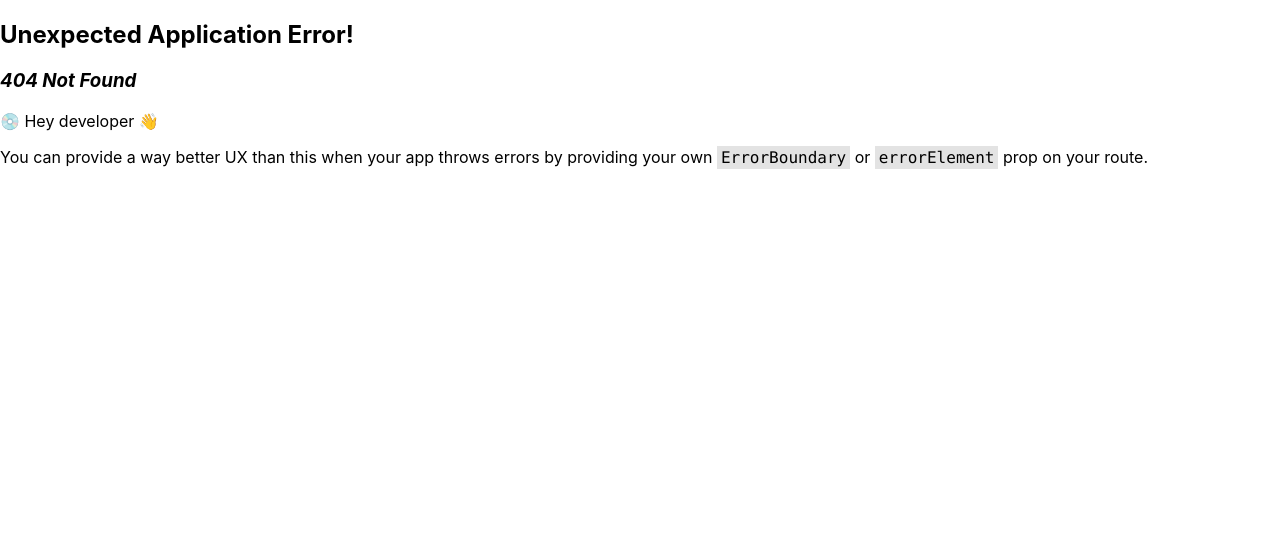
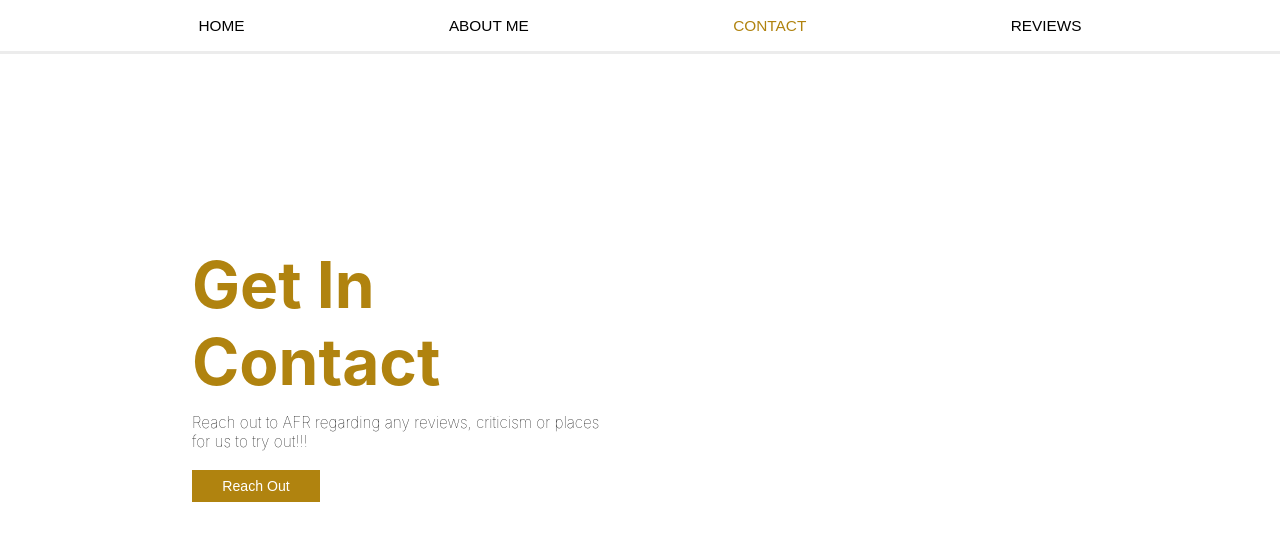
Before and after one commit to 54JIN/afr, a React (Create React App) app: page /afr/Contact in a window 1280 px wide. Before the commit this address had no page. Shown: the top 540 px of the page. Built offline with nearby package versions, Linux system fonts and the light colour scheme.

Commit message:
Added on Contact and Reviews Pages, added path ways Contact and Reviews.

```diff
--- a/src/Assets/Components/Header.js
+++ b/src/Assets/Components/Header.js
@@ -5,6 +5,8 @@ import { Link } from 'react-router-dom';
 //Imported Components
 import Home from '../../Pages/Home/Home';
 import AboutMe from '../../Pages/AboutMe/AboutMe';
+import Contact from '../../Pages/Contact/Contact';
+import Reviews from '../../Pages/Reviews/Reviews';
 
 //CSS Imports
 import './Header.css'
@@ -21,8 +23,8 @@ class Header extends Component {
             <div className="Header">
                 <Link key={Home} to={'/afr'} ><button className={this.props.active === "0" ? "activeLink" : null}>HOME</button></Link>
                 <Link key={AboutMe} to={'/afr/AboutMe'} ><button className={this.props.active === "1" ? "activeLink" : null}>ABOUT ME</button></Link>
-                <Link key={AboutMe} to={'/afr/AboutMe'} ><button className={this.props.active === "2" ? "activeLink" : null}>CONTACT</button></Link>
-                <Link key={AboutMe} to={'/afr/AboutMe'} ><button className={this.props.active === "3" ? "activeLink" : null}>REVIEWS</button></Link>
+                <Link key={Contact} to={'/afr/Contact'} ><button className={this.props.active === "2" ? "activeLink" : null}>CONTACT</button></Link>
+                <Link key={Reviews} to={'/afr/Reviews'} ><button className={this.props.active === "3" ? "activeLink" : null}>REVIEWS</button></Link>
             </div>
         )
     }
--- /dev/null
+++ b/src/Pages/Contact/Contact.css
@@ -0,0 +1,32 @@
+.Contact-content {
+    display: flex;
+    flex-direction: column;
+    justify-content: center;
+    width: 33vw;
+    height: 80vh;
+    margin-left: 15vw;
+}
+
+.Contact-content h1 {
+    margin-top: 0px;
+    margin-bottom: 0px;
+    font-size: 5vw;
+    color: #B0830F;
+}
+
+.Contact-content p {
+    margin-top: 1vw;
+    margin-bottom: 1.5vw;
+    font-size: 1.2vw;
+    font-weight: lighter;
+}
+
+.Contact-content button {
+    width: 10vw;
+    height: 2.5vw;
+    font-size: 1.1vw;
+    background-color: #B0830F;
+    border: none;
+    color: white;
+    cursor: pointer;
+}
--- /dev/null
+++ b/src/Pages/Contact/Contact.js
@@ -0,0 +1,27 @@
+import React, {Component} from 'react';
+
+import { Link } from 'react-router-dom';
+
+//Imported Components
+import Header from '../../Assets/Components/Header';
+import Carousel from '../../Assets/Components/Carousel';
+
+//CSS Imports
+import './Contact.css';
+
+class Contact extends Component {
+    render() {
+        return(
+            <div className='Contact'>
+                <Header active="2"/>
+                <div className='Contact-content'>
+                    <h1>Get In Contact</h1>
+                    <p>Reach out to AFR regarding any reviews, criticism or places for us to try out!!! </p>
+                    <button>Reach Out</button>
+                </div>
+            </div>
+        )
+    }
+}
+
+export default Contact;
--- /dev/null
+++ b/src/Pages/Reviews/Reviews.js
@@ -0,0 +1,26 @@
+import React, {Component} from 'react';
+
+import { Link } from 'react-router-dom';
+
+//Imported Components
+import Header from '../../Assets/Components/Header';
+import Carousel from '../../Assets/Components/Carousel';
+
+//CSS Imports
+import './Reviews.css';
+
+//Images
+import FoodList from '../../Assets/Data/FoodList';
+import DrinkList from '../../Assets/Data/DrinkList';
+
+class Reviews extends Component {
+    render() {
+        return(
+            <div className='Reviews'>
+                <Header active="3"/>
+            </div>
+        )
+    }
+}
+
+export default Reviews;
```
Also changed, not shown: src/index.js (+10 -0 lines), src/Pages/Reviews/Reviews.css (added).
